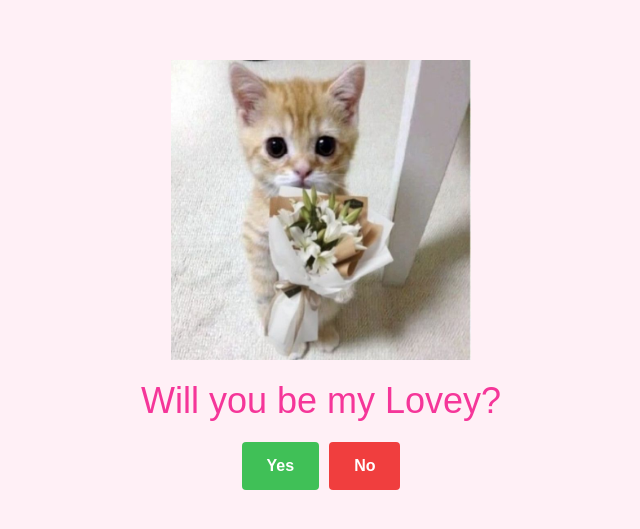
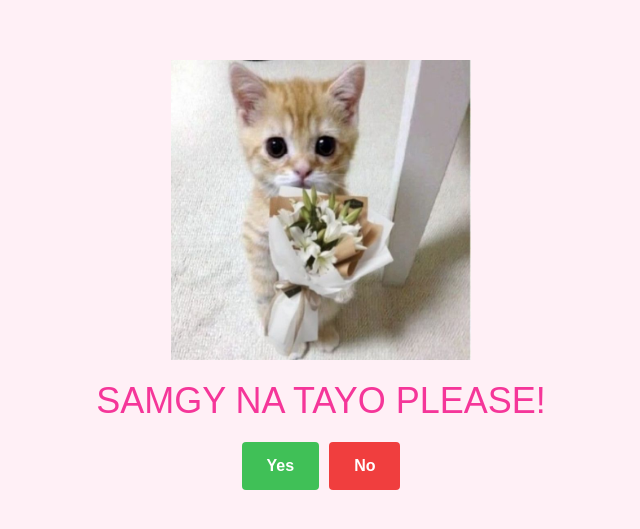
Before and after one commit to y3lly/be-mine, a plain HTML site: page index.html in a window 1280 px wide. Shown: the part 125-654 px from the top of the page, without its empty margins (319-959 px from the left). Drawn offline with Linux system fonts and the light colour scheme; a web font is replaced by a local one.

Commit message:
Update index.html

```diff
--- a/index.html
+++ b/index.html
@@ -15,7 +15,7 @@
   <body>
     <main class="container">
       <img class="cat-img" src="cat1.png" alt="Picture of a cat" />
-      <p class="title">Will you be my Lovey?</p>
+      <p class="title">SAMGY NA TAYO PLEASE!</p>
       <div class="buttons">
         <button type="button" class="btn btn--yes">Yes</button>
         <button type="button" class="btn btn--no">No</button>
```
